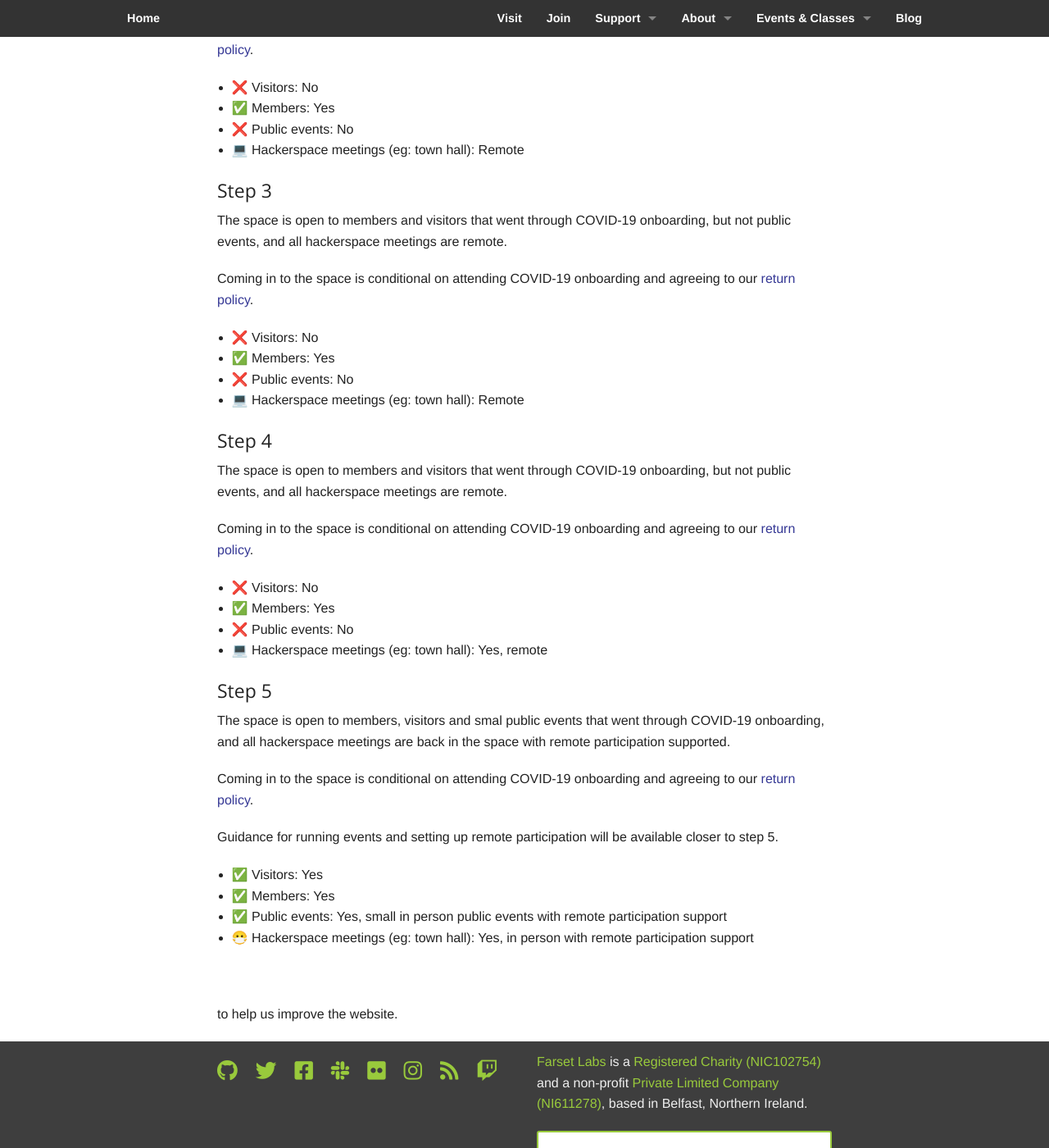
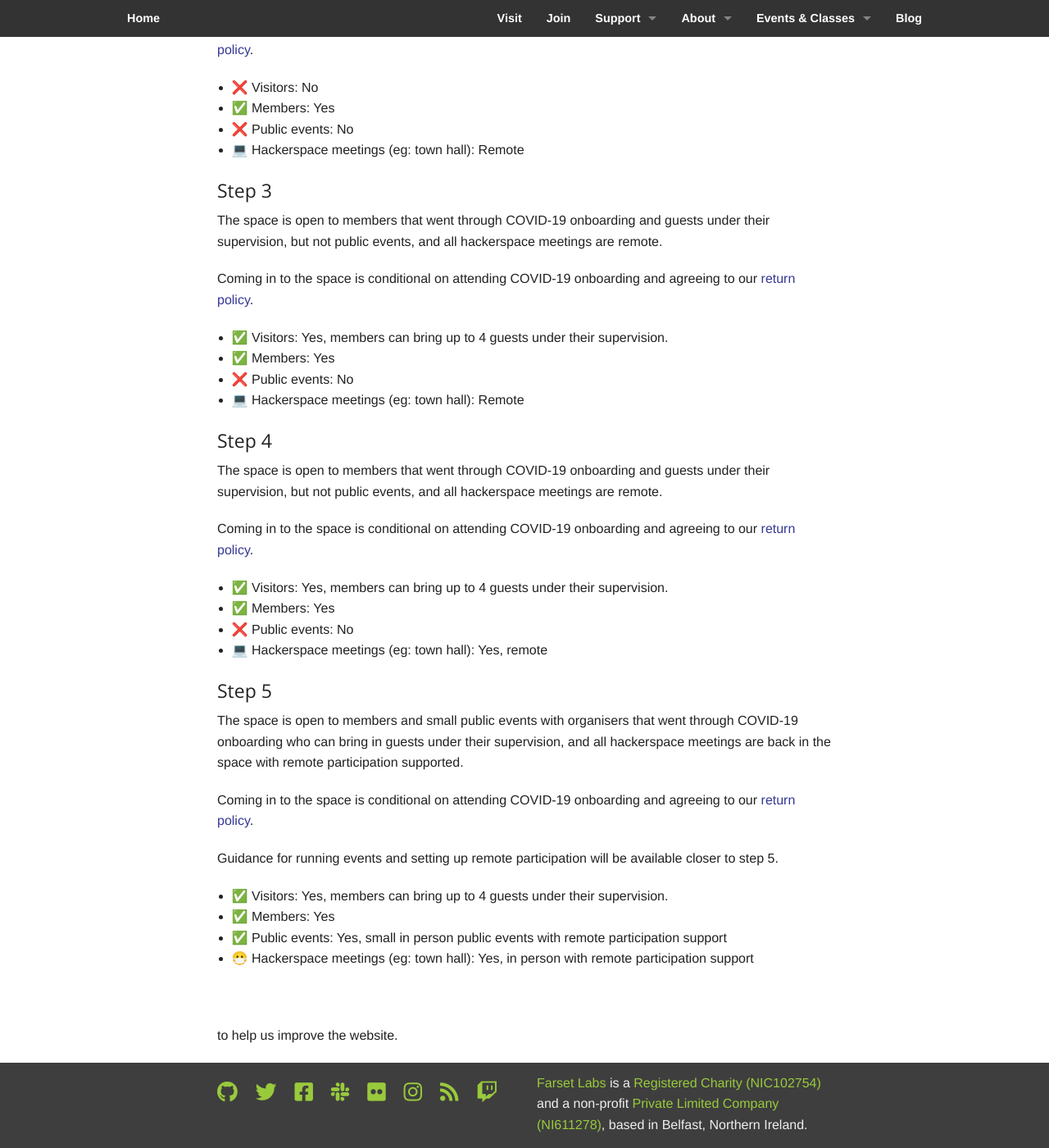
Before and after one commit to FarsetLabs/farsetlabs.github.io, a Jekyll site: the page built from coronavirus.md, in a window 1280 px wide and 1400 px high, scrolled down 1832 px. Shown: the whole window at 82% size. Built offline with Jekyll 4.4.1, drawn with Linux system fonts in a browser that asks for light colours; nearby versions of some CDN libraries; our own code applies the rules of GitHub Pages for plain Markdown files.

Commit message:
Update COVID-19 Plan Regarding Visitors (#317)

```diff
--- a/coronavirus.md
+++ b/coronavirus.md
@@ -74,35 +74,35 @@ Coming in to the space is conditional on attending COVID-19 onboarding and agree
 
 #### Step 3
 
-The space is open to members and visitors that went through COVID-19 onboarding, but not public events, and all hackerspace meetings are remote.
+The space is open to members that went through COVID-19 onboarding and guests under their supervision, but not public events, and all hackerspace meetings are remote.
 
 Coming in to the space is conditional on attending COVID-19 onboarding and agreeing to our [return policy].
 
-* ❌ Visitors: No
+* ✅ Visitors: Yes, members can bring up to 4 guests under their supervision.
 * ✅ Members: Yes
 * ❌ Public events: No
 * 💻 Hackerspace meetings (eg: town hall): Remote
 
 #### Step 4
 
-The space is open to members and visitors that went through COVID-19 onboarding, but not public events, and all hackerspace meetings are remote.
+The space is open to members that went through COVID-19 onboarding and guests under their supervision, but not public events, and all hackerspace meetings are remote.
 
 Coming in to the space is conditional on attending COVID-19 onboarding and agreeing to our [return policy].
 
-* ❌ Visitors: No
+* ✅ Visitors: Yes, members can bring up to 4 guests under their supervision.
 * ✅ Members: Yes
 * ❌ Public events: No
 * 💻 Hackerspace meetings (eg: town hall): Yes, remote
 
 #### Step 5
 
-The space is open to members,  visitors and smal public events that went through COVID-19 onboarding, and all hackerspace meetings are back in the space with remote participation supported.
+The space is open to members and small public events with organisers that went through COVID-19 onboarding who can bring in guests under their supervision, and all hackerspace meetings are back in the space with remote participation supported.
 
 Coming in to the space is conditional on attending COVID-19 onboarding and agreeing to our [return policy].
 
 Guidance for running events and setting up remote participation will be available closer to step 5.
 
-* ✅ Visitors:                                Yes
+* ✅ Visitors:                                Yes, members can bring up to 4 guests under their supervision.
 * ✅ Members:                                 Yes
 * ✅ Public events:                           Yes, small in person public events with remote participation support
 * 😷 Hackerspace meetings (eg: town hall):    Yes, in person with remote participation support
```
